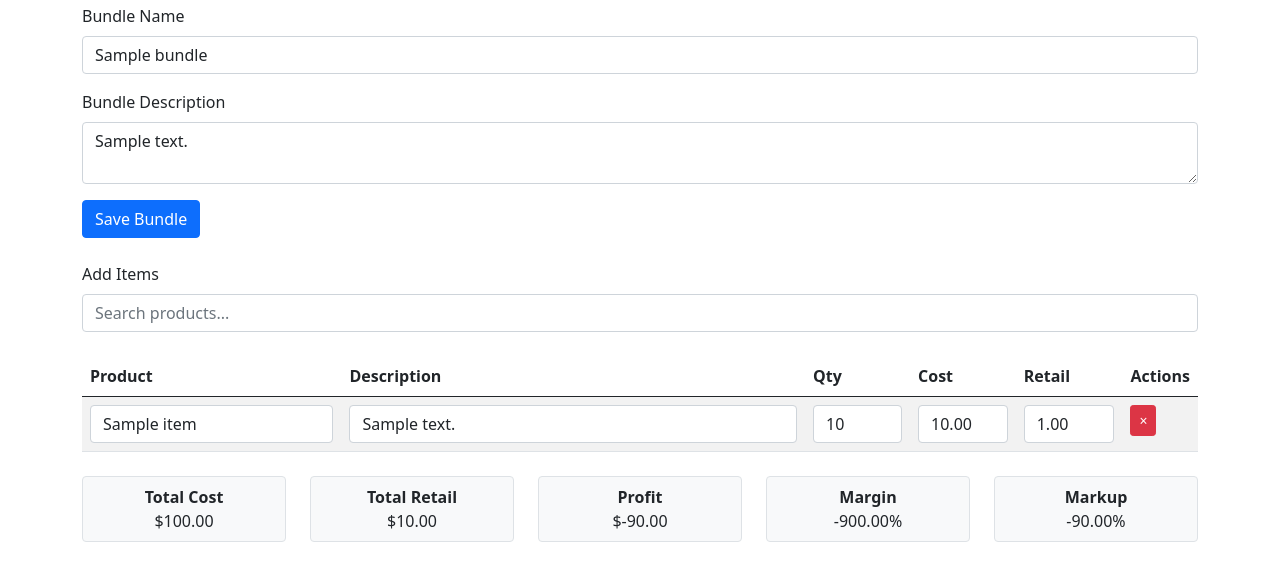
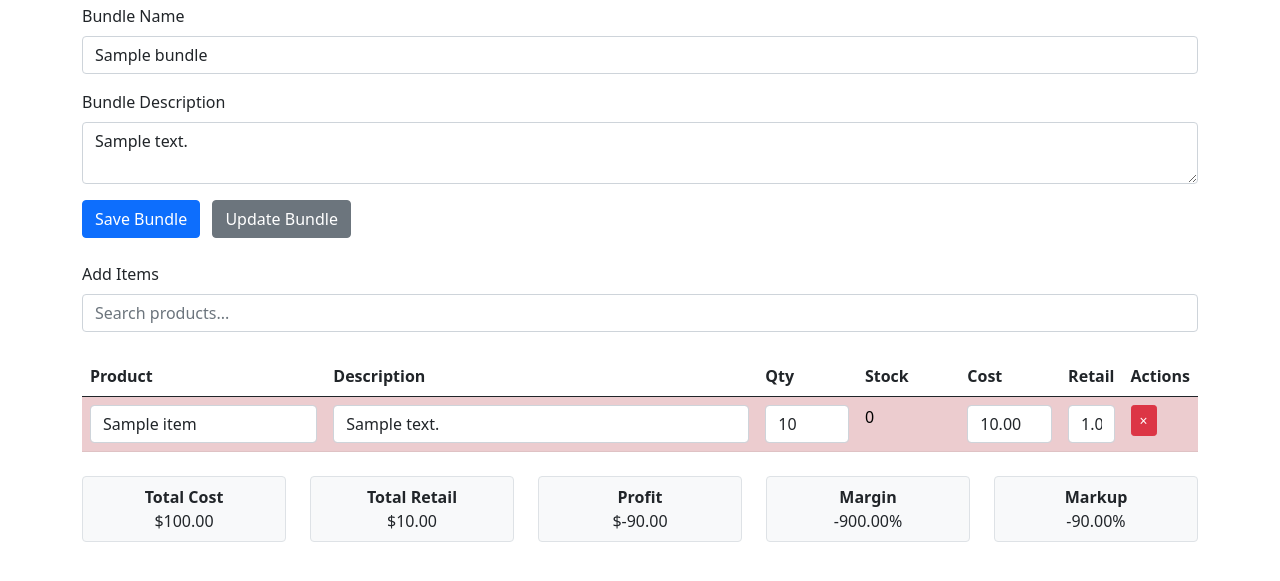
Before and after one commit to razenoth/bundles, a Flask app: page /bundles/1/edit in a window 1280 px wide. Shown: the part 138-719 px from the top of the page. Run offline with Flask 3, Linux system fonts and the light colour scheme; tables that the repository leaves empty hold one stand-in row (values such as "Sample post"); a database or web service that is not in the repository returns one stand-in record (values such as "Sample title"); data that the repository does not hold is empty.

Commit message:
Add stock tracking and bundle refresh

```diff
--- a/app/api/repairshopr.py
+++ b/app/api/repairshopr.py
@@ -55,7 +55,7 @@ def get_products(query):
 def search_products(query):
     """
     Returns a list of dicts with:
-      id, name, description (<=100 chars), price_cost, price_retail
+      id, name, description (<=100 chars), price_cost, price_retail, quantity
     """
     raw = get_products(query) or []
     out = []
@@ -68,7 +68,8 @@ def search_products(query):
             'name':          p.get('name'),
             'description':   desc,
             'price_cost':    float(p.get('price_cost', 0)),    # cost :contentReference[oaicite:1]{index=1}
-            'price_retail':  float(p.get('price_retail', 0))   # retail :contentReference[oaicite:2]{index=2}
+            'price_retail':  float(p.get('price_retail', 0)),  # retail :contentReference[oaicite:2]{index=2}
+            'quantity':      float(p.get('quantity', 0))
         })
     return out
 
--- a/app/bundles/routes.py
+++ b/app/bundles/routes.py
@@ -48,7 +48,12 @@ def edit_bundle(bundle_id):
             flash('Bundle updated', 'success')
         return redirect(url_for('bundles.edit_bundle', bundle_id=bundle.id))
 
-    # GET: render edit page with totals
+    # GET: render edit page with totals and current stock levels
+    for it in bundle.items:
+        prod = next((p for p in search_products(it.product_name)
+                     if p.get('name') == it.product_name), None)
+        it.stock = prod.get('stock', 0) if prod else 0
+
     total_cost   = sum(i.unit_price * i.quantity   for i in bundle.items)
     total_retail = sum(i.retail * i.quantity for i in bundle.items)
     return render_template(
@@ -123,6 +128,26 @@ def update_bundle_item(bundle_id, item_id):
     db.session.commit()
     return jsonify(success=True)
 
+
+@bp.route('/<int:bundle_id>/refresh', methods=['POST'])
+def refresh_bundle(bundle_id):
+    """Update bundle items with current cost and stock from RepairShopr."""
+    bundle = Bundle.query.get_or_404(bundle_id)
+    updated = []
+    for it in bundle.items:
+        prod = next((p for p in search_products(it.product_name)
+                     if p.get('name') == it.product_name), None)
+        if prod:
+            new_cost = prod.get('cost', it.unit_price)
+            it.unit_price = new_cost
+            updated.append({
+                'id': it.id,
+                'cost': new_cost,
+                'stock': prod.get('stock', 0)
+            })
+    db.session.commit()
+    return jsonify(items=updated)
+
 @bp.route('/search-bundles')
 def search_bundles():
     """
--- a/app/bundles/utils.py
+++ b/app/bundles/utils.py
@@ -22,6 +22,7 @@ def search_products(q: str, page: int = 1) -> list:
             "description": p.get("description"),
             "cost": float(p.get("price_cost", 0.0)),
             "retail": float(p.get("price_retail", 0.0)),
+            "stock": float(p.get("quantity", 0.0)),
             "type": "product",
         }
         for p in rows
--- a/app/templates/bundles/edit.html
+++ b/app/templates/bundles/edit.html
@@ -16,6 +16,7 @@
               class="form-control">{{ bundle.description }}</textarea>
   </div>
   <button type="submit" class="btn btn-primary">Save Bundle</button>
+  <button type="button" id="update-bundle" class="btn btn-secondary ms-2">Update Bundle</button>
 </form>
 
 <div class="mb-4 position-relative">
@@ -32,6 +33,7 @@
       <th style="width:25%">Product</th>
       <th style="width:45%">Description</th>
       <th style="width:10%">Qty</th>
+      <th style="width:10%">Stock</th>
       <th style="width:10%">Cost</th>
       <th style="width:10%">Retail</th>
       <th style="width:10%">Actions</th>
@@ -39,7 +41,7 @@
   </thead>
   <tbody id="bundle-items" data-bundle-id="{{ bundle.id }}">
     {% for item in bundle.items %}
-    <tr data-item-id="{{ item.id }}">
+    <tr data-item-id="{{ item.id }}" class="{% if item.stock == 0 %}table-danger{% endif %}">
       <td>
         <input type="text" name="product_name" class="form-control"
                value="{{ item.product_name }}">
@@ -52,6 +54,7 @@
         <input type="number" name="quantity" class="form-control"
                min="0" value="{{ item.quantity }}">
       </td>
+      <td class="stock-cell">{{ item.stock }}</td>
       <td>
         <input type="text" name="cost" class="form-control"
                value="{{ "{:.2f}".format(item.unit_price) }}">
--- a/static/js/bundles.js
+++ b/static/js/bundles.js
@@ -5,6 +5,7 @@ document.addEventListener('DOMContentLoaded', () => {
   const resultsList = document.getElementById('search-results');
   const itemsBody   = document.getElementById('bundle-items');
   const bundleId    = itemsBody.dataset.bundleId;
+  const updateBtn   = document.getElementById('update-bundle');
 
   let debounce;
   let abortCtrl;
@@ -43,12 +44,14 @@ document.addEventListener('DOMContentLoaded', () => {
           data-name="${p.name.replace(/"/g,'&quot;')}"
           data-description="${p.description.replace(/"/g,'&quot;')}"
           data-cost="${p.cost}"
-          data-retail="${p.retail}">
+          data-retail="${p.retail}"
+          data-stock="${p.stock}">
         <div style="flex:1;">
           <strong>${p.name}</strong><br>
           ${p.description}<br>
           <small>Cost: $${p.cost.toFixed(2)}</small><br>
-          <small>Retail: $${p.retail.toFixed(2)}</small>
+          <small>Retail: $${p.retail.toFixed(2)}</small><br>
+          <small>Stock: ${p.stock}</small>
         </div>
         <div class="d-flex align-items-center ms-3">
           <input type="number" class="form-control form-control-sm qty-input"
@@ -113,6 +116,7 @@ document.addEventListener('DOMContentLoaded', () => {
     const desc    = li.dataset.description;
     const cost    = parseFloat(li.dataset.cost);
     const retail  = parseFloat(li.dataset.retail);
+    const stock   = parseFloat(li.dataset.stock);
     const qtyInp  = li.querySelector('.qty-input');
     const quantity= parseInt(qtyInp.value, 10) || 1;
 
@@ -131,10 +135,12 @@ document.addEventListener('DOMContentLoaded', () => {
         <td><input type="text" name="product_name" class="form-control" value="${name}"></td>
         <td><input type="text" name="description" class="form-control" value="${desc}"></td>
         <td><input type="number" name="quantity" class="form-control" min="0" value="${quantity}"></td>
+        <td class="stock-cell">${stock}</td>
         <td><input type="text" name="cost" class="form-control" value="${cost.toFixed(2)}"></td>
         <td><input type="text" name="retail" class="form-control" value="${retail.toFixed(2)}"></td>
         <td><button class="btn btn-sm btn-danger remove-item">&times;</button></td>
       `;
+      row.classList.toggle('table-danger', stock === 0);
       itemsBody.appendChild(row);
       recalcTotals();
       resultsList.innerHTML = '';
@@ -160,6 +166,25 @@ document.addEventListener('DOMContentLoaded', () => {
     }
   });
 
+  updateBtn.addEventListener('click', async () => {
+    try {
+      const res = await fetch(`/bundles/${bundleId}/refresh`, { method: 'POST' });
+      if (!res.ok) throw new Error(await res.text());
+      const { items } = await res.json();
+      items.forEach(it => {
+        const row = itemsBody.querySelector(`tr[data-item-id="${it.id}"]`);
+        if (!row) return;
+        row.querySelector('input[name="cost"]').value = parseFloat(it.cost).toFixed(2);
+        const stockCell = row.querySelector('.stock-cell');
+        stockCell.textContent = it.stock;
+        row.classList.toggle('table-danger', it.stock === 0);
+      });
+      recalcTotals();
+    } catch (err) {
+      console.error('Refresh error:', err);
+    }
+  });
+
   // Inline update
   itemsBody.addEventListener('change', async e => {
     const input  = e.target;
```
Also changed, not shown: tests/test_bundle_update.py (added, +39 -0 lines).
